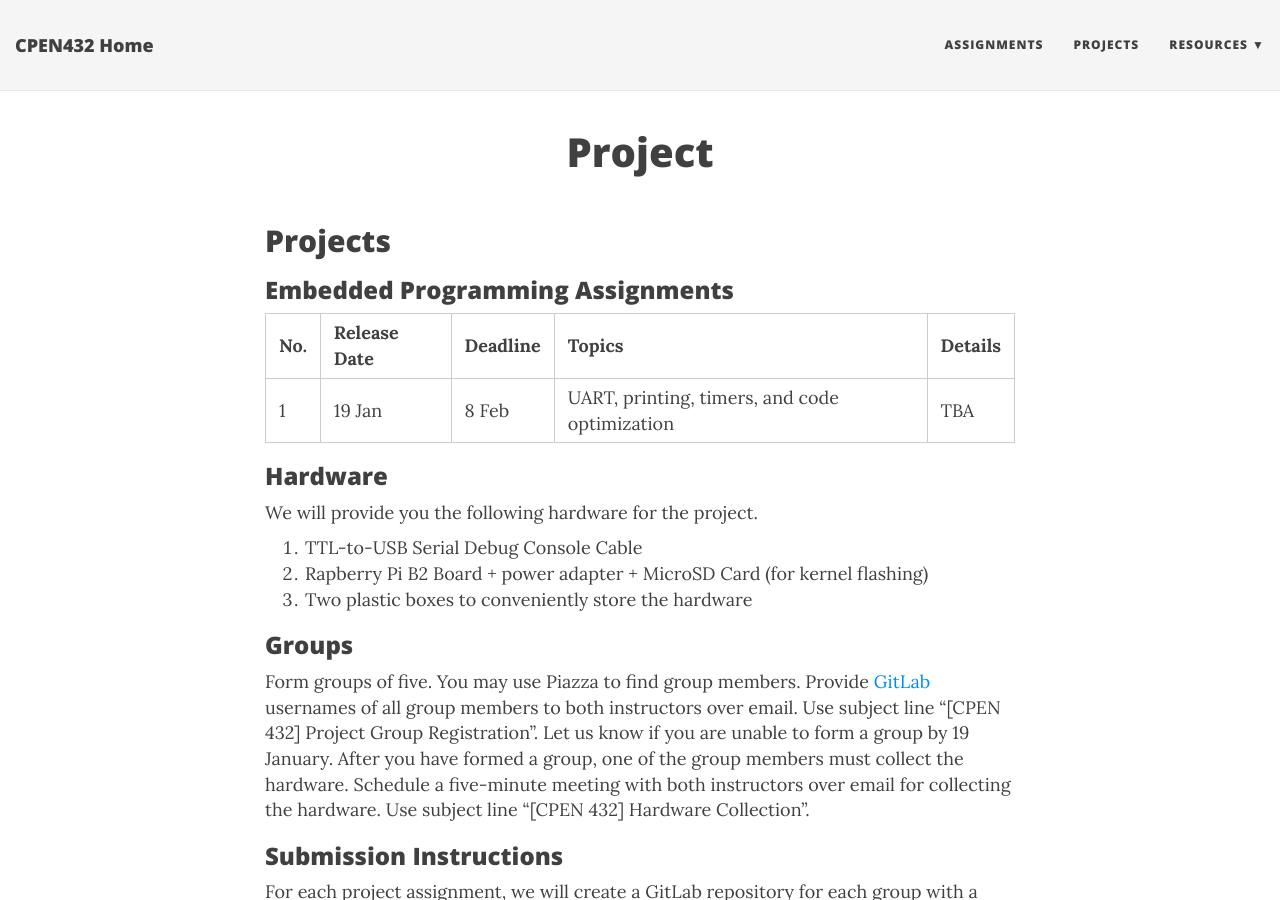
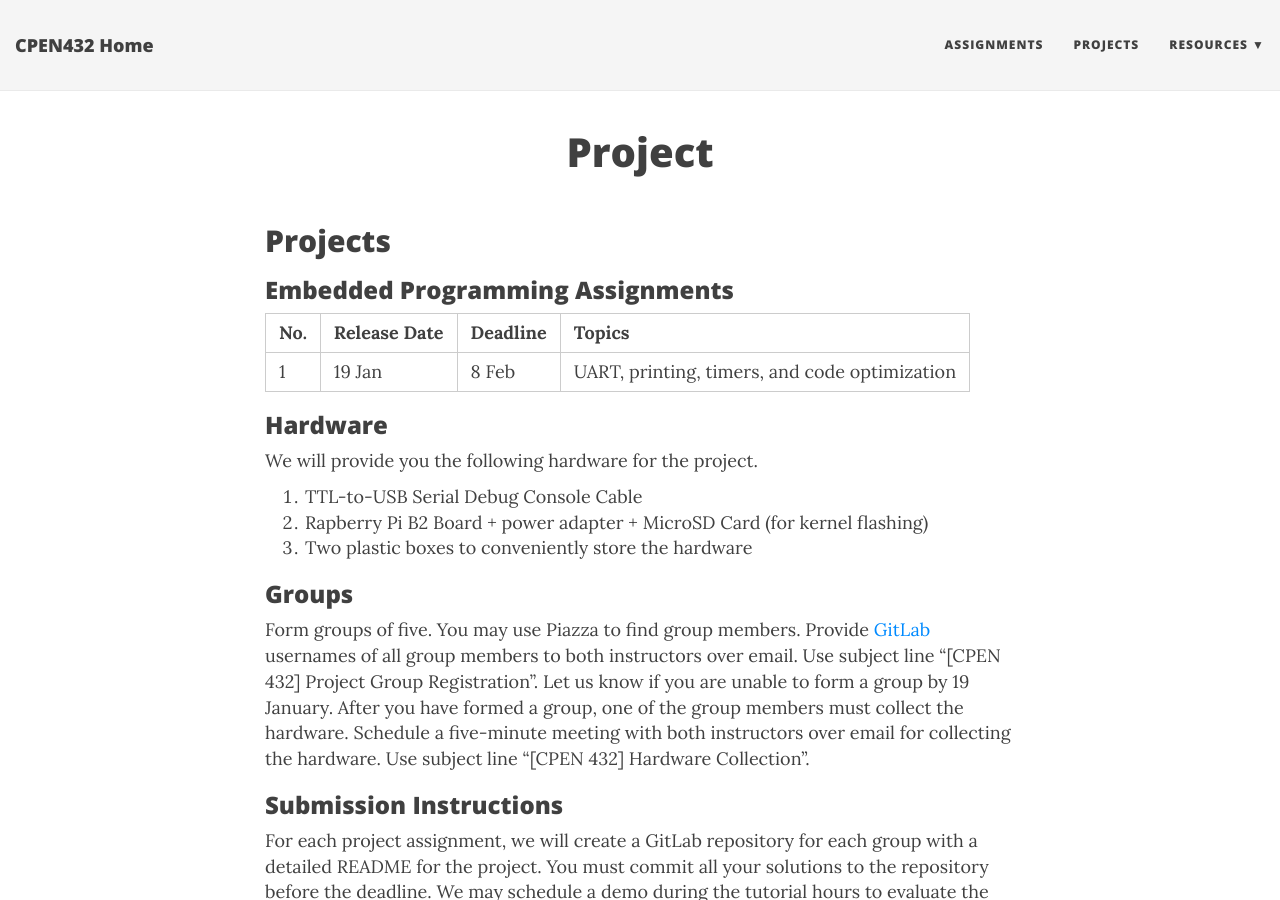
Before and after one commit to CPEN432/cpen432.github.io, a Jekyll site: the page built from projects.md, in a window 1280 px wide and 900 px high. Built offline with Jekyll 4.4.1, drawn with Linux system fonts in a browser that asks for light colours; nearby versions of some CDN libraries.

Commit message:
Update projects.md

```diff
--- a/projects.md
+++ b/projects.md
@@ -6,9 +6,9 @@ title: Project
 
 ### Embedded Programming Assignments
 
-| **No.** | **Release Date** | **Deadline** | **Topics** | **Details** |
-|:--------|:-----------------|:-------------|:-----------|:------------|
-|  1  | 19 Jan | 8 Feb | UART, printing, timers, and code optimization | TBA |
+| **No.** | **Release Date** | **Deadline** | **Topics** |
+|:--------|:-----------------|:-------------|:-----------|
+|  1  | 19 Jan | 8 Feb | UART, printing, timers, and code optimization |
 
 <!-- [README](https://gitlab.com/cpen432-wt2-2021-2022/p1/release/-/blob/main/README.md) | -->
 
```
